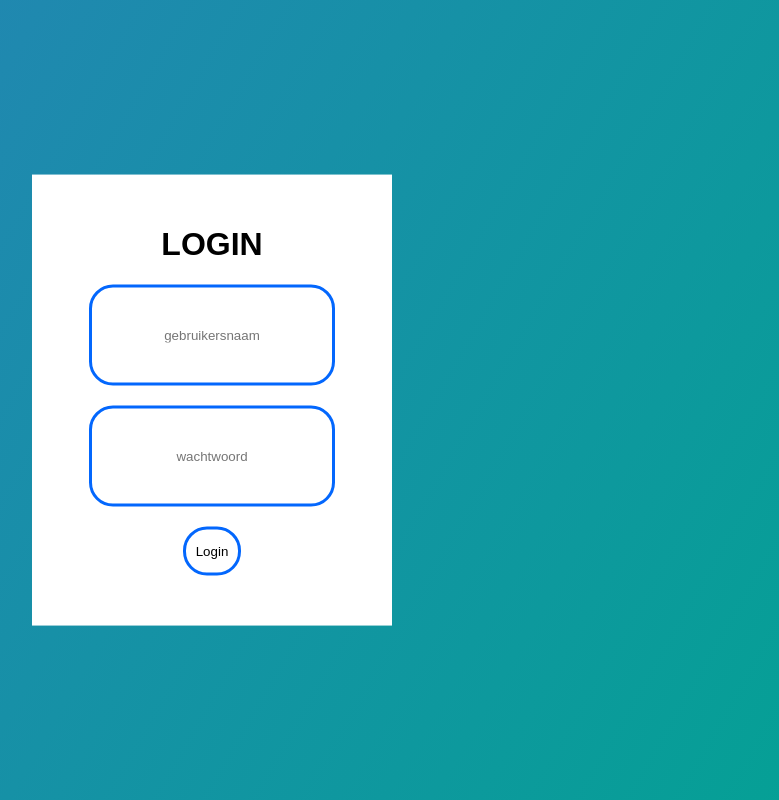
After one commit to mattiassuijker/Security_week2, a Flask app: template templates/inlog2.html in a window 1280 px wide. The commit adds this page. Shown: the whole page, without its empty margins (428-1207 px from the left). Run offline with Flask 2, Linux system fonts and the light colour scheme; the template is opened without the code that fills it, so the values that code supplies are empty.

Commit message:
java file erbij en bijna klaar met inlog page

```diff
--- a/app.py
+++ b/app.py
@@ -45,7 +45,6 @@ def inlog():
 
 
 
-
 # The table route displays the content of a table
 @app.route("/table_details/<table_name>")
 def table_content(table_name=None):
--- /dev/null
+++ b/static/styling2.css
@@ -0,0 +1,58 @@
+body{
+    margin:0;
+    padding:0;
+    font-family: sans-serif;
+    background: linear-gradient(120deg,#2980b9, #04a194);
+    height: 100vh;
+    overflow: hidden;
+}
+.box{
+    width: 300px;
+    padding: 30px;
+    position: absolute;
+    top: 50%;
+    left: 50%;
+    transform: translate(-50%, -50%);
+    background: rgba(255,255,255,255.4);
+    text-align: center;
+}
+.box h1{
+    color: rgb(0, 0, 0);
+    text-transform: uppercase;
+    font-weight: 700;
+}
+.box input[type="text"], .box input[type="wachtwoord"]{
+    border: 0;
+    background: none;
+    display: block;
+    margin: 20px auto;
+    text-align: center;
+    border: 3px solid #0367fd;
+    padding: 40px 10px;
+    width: 220px;
+    outline: none;
+    color: black;
+    border-radius: 24px;
+    transition: 0.25;
+}
+.box input[type="text"]:focus, .box input[type="wachtwoord"]:focus{
+width: 270px;
+border-color: #1e9728ec;
+}
+.box input[type="submit"]{
+    border: 0;
+    background: none;
+    display: block;
+    margin: 20px auto;
+    text-align: center;
+    border: 3px solid #0367fd;
+    padding: 14px 10px;
+    outline: none;
+    color: black;
+    border-radius: 24px;
+    transition: 0.25;
+    cursor: pointer;
+}
+.box input[type="submit"]:hover{
+    background: #0367fd;
+}
--- /dev/null
+++ b/templates/inlog2.html
@@ -0,0 +1,21 @@
+<!DOCTYPE html>
+<html lan="en" and dir="ltr">
+<head>
+    <meta charset="utf-8">
+    <title> login form</title>
+    <link rel="stylesheet" href="../static/styling2.css">
+
+</head>
+<body>
+<form class="box" action="inlog2.html" method="Post">
+<h1>
+    login
+</h1>
+<input type="text" name="" placeholder="gebruikersnaam" id="gebruikersnaam">
+<input type="text" name="" placeholder="wachtwoord" id="wachtwoord">
+<input type="submit" name="" value="Login">
+
+</form>
+</body>
+
+</html>
```
Also changed, not shown: login1.js (added, +14 -0 lines), static/styling.css (+2 -8 lines), templates/inlog.html (+4 -5 lines), test-correct.html (deleted, +0 -31 lines).
